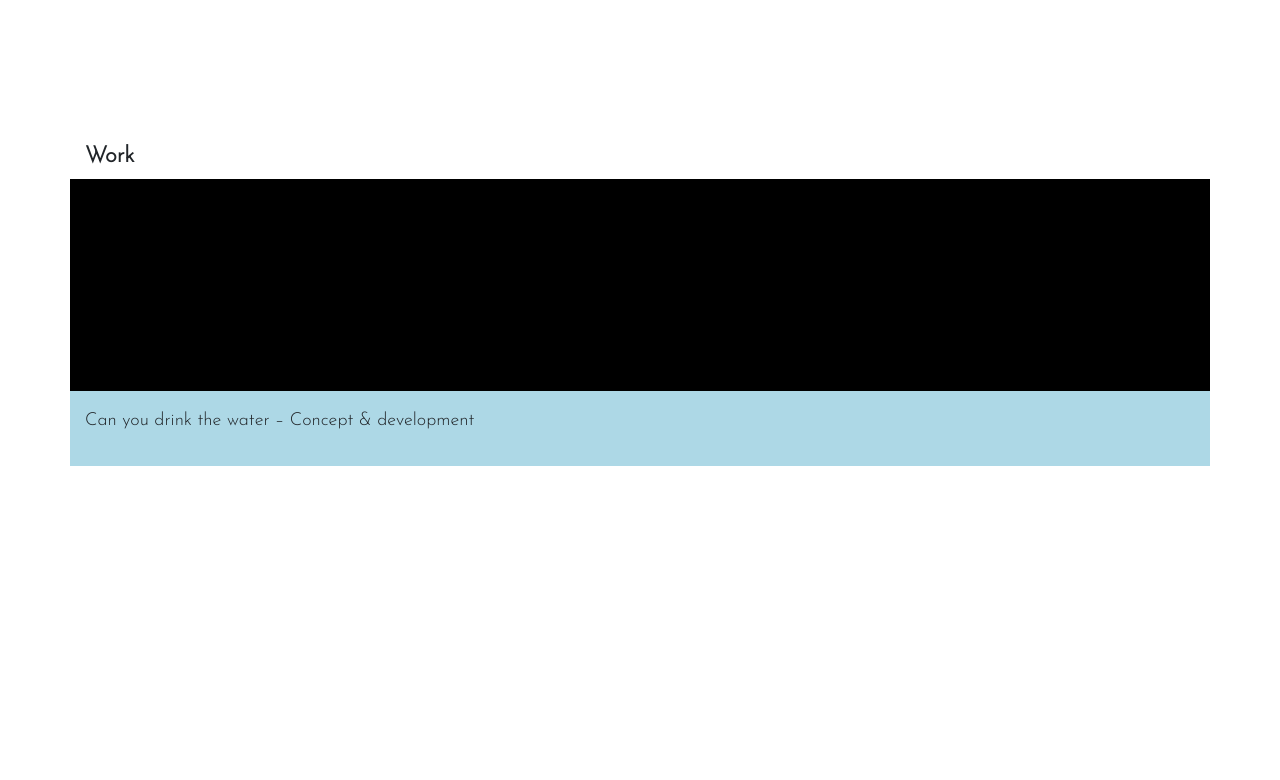
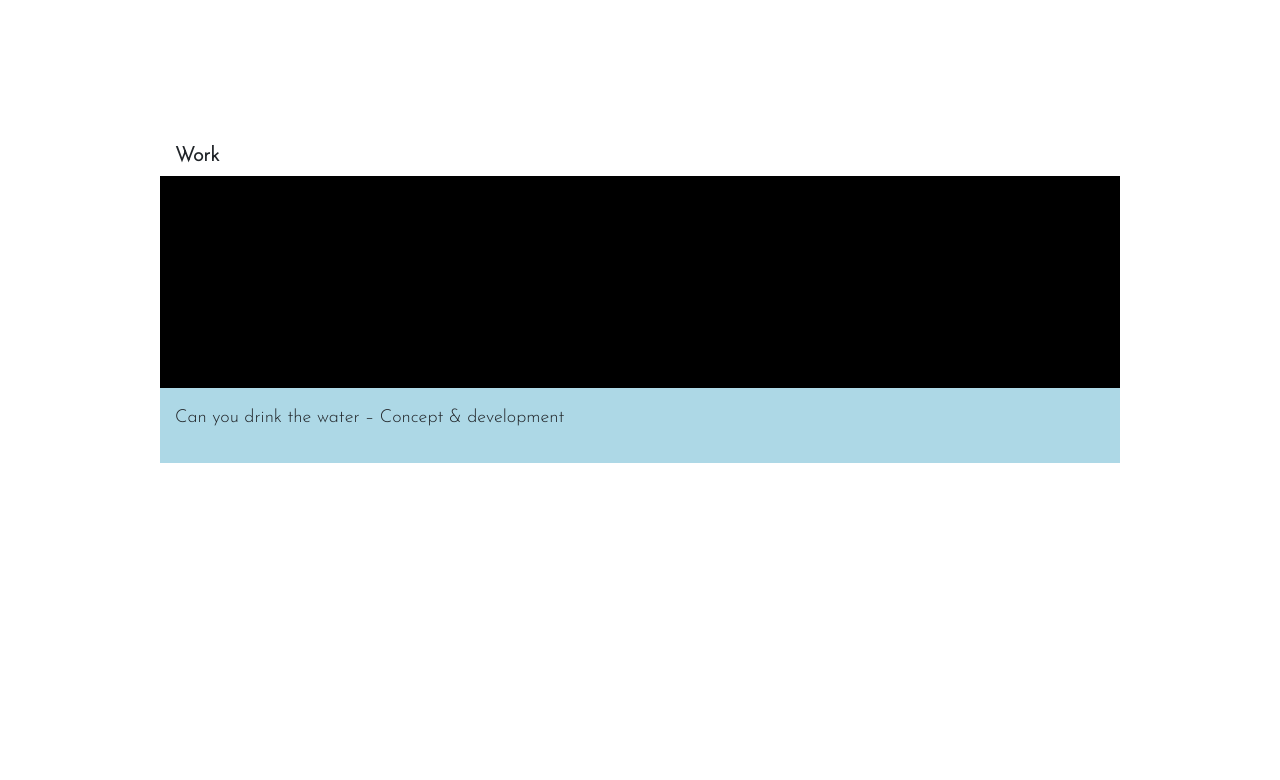
Before and after one commit to Anduxy/Li-Vide-portfolio, a plain HTML site: page index.html in a window 1280 px wide. Shown: the part 680-1460 px from the top of the page. Drawn offline with nearby package versions, Linux system fonts and the light colour scheme.

Commit message:
Adjust font-size for high res mobile devices

```diff
--- a/styles.css
+++ b/styles.css
@@ -15,7 +15,7 @@ html {
 }
 
 html body {
-  font-size: 2vw;
+  font-size: 62.5%;
   font-family: Josefin Sans;
 }
 
@@ -24,7 +24,7 @@ header {
 }
 
 header > h1 {
-  font-size: 3em;
+  font-size: 6vw;
   color: black;
   padding: 44vh 0 50vh;
   left: 30vw;
@@ -33,19 +33,48 @@ header > h1 {
 }
 
 main h2 {
-  font-size: 1.4rem;
+  font-size: 4.8vw;
   font-weight: bold;
   margin-top: 1rem;
 }
 
+@media only screen and (min-width: 992px)  {
+  main h2 {
+    font-size: 2em;
+  }
+}
+
+main .container {
+  max-width: 100%;
+}
+
+@media only screen and (min-width: 992px)  {
+  main .container {
+    max-width: 960px;
+  }
+}
+
 p {
-  font-size: 18px;
+  font-size: 4vw;
+}
+
+@media only screen and (min-width: 992px)  {
+  p {
+    font-size: 1.8em;
+  }
 }
 
 nav {
+  font-family: Helvetica, Arial, sans-serif;
+  font-size: 5.4vw;
   text-align: center;
-  font-size: 1.1rem;
   pointer-events: none;
+}
+
+@media only screen and (min-width: 992px)  {
+  nav {
+    font-size: 1.6em;
+  }
 }
 
 nav a {
```
